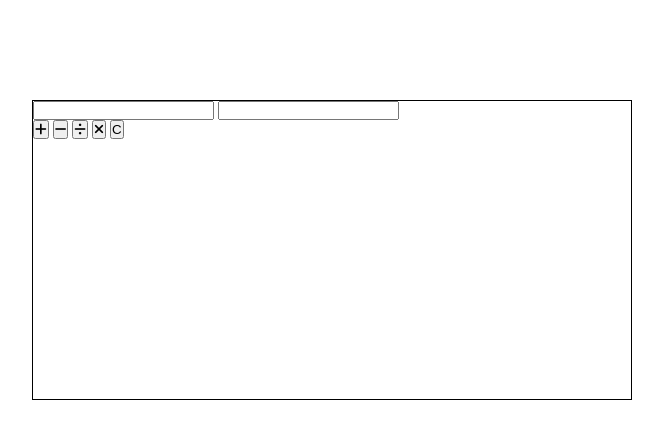
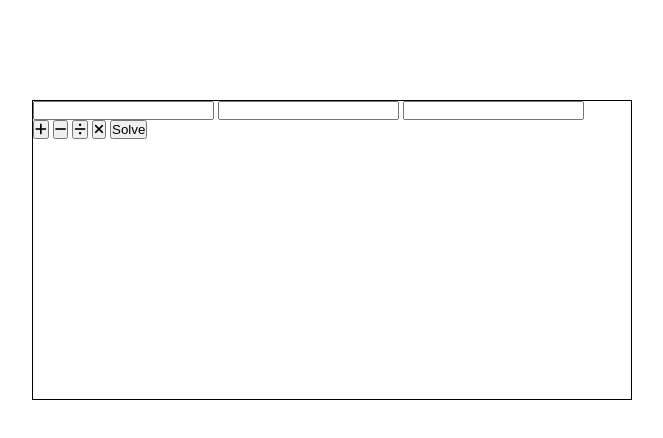
Before and after one commit to AllanBlackett/CalculatorJS, a plain HTML site: page index.html in a window 1280 px wide. Shown: the whole page, without its empty margins (308-971 px from the left). Drawn offline with Linux system fonts and the light colour scheme.

Commit message:
index.html Update

```diff
--- a/index.html
+++ b/index.html
@@ -14,22 +14,23 @@
   <div class="container">
 
     <div class="placeholder">
-      <form id="myForm">
-      <input type="text" id="input1" value=''>
-      <!-- <div class="display">+</div> -->
-      <input type="text" id="input2" value=''>
+
+      <input type="text" id="number1" value=''>
+      <input type="text" id="operator"/>
+      <input type="text" id="number2" value=''>
       <div id="result"></div>
-    </form>
+
     </div>
 
     <div class="buttons">
-      <button id="addition"  ><i class="fas fa-plus"></i></button>
+      <button id="addition"><i class="fas fa-plus"></i></button>
       <button id="subtraction"><i class="fas fa-minus"></i></button>
       <button id="division"><i class="fas fa-divide"></i></button>
       <button id="multiplication"><i class="fas fa-times"></i></button>
-      <!-- <button id="equal"><i class="fas fa-equals"></i></button> -->
+      <input type="button" value="Solve" onclick="calculations()" />
 
-      <button id="clear">C</button>
+      <!--! Add clear buttons that clears the values of input  -->
+      <!-- <button id="clear">C</button> -->
     </div>
 
   </div>
```
